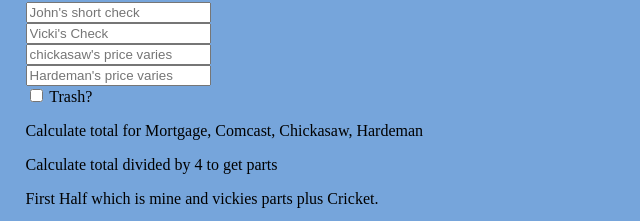
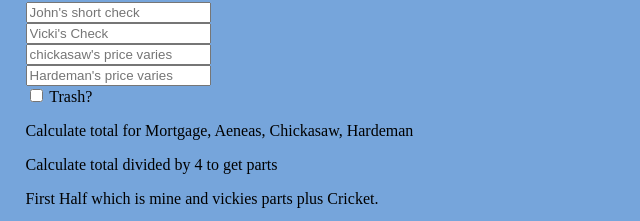
Before and after one commit to Jwfrank3/calculator, a plain HTML site: page index.html in a window 1280 px wide. Shown: the part 78-299 px from the top of the page, 0-640 px from the left. Drawn offline with Linux system fonts and the light colour scheme.

Commit message:
Update index.html

```diff
--- a/index.html
+++ b/index.html
@@ -24,7 +24,7 @@
     <br>
 
     <p class="js-paragraph-bills">
-      Calculate total for Mortgage, Comcast, Chickasaw, Hardeman
+      Calculate total for Mortgage, Aeneas, Chickasaw, Hardeman
     </p>
 
     <p class="js-paragraph-parts">
```
